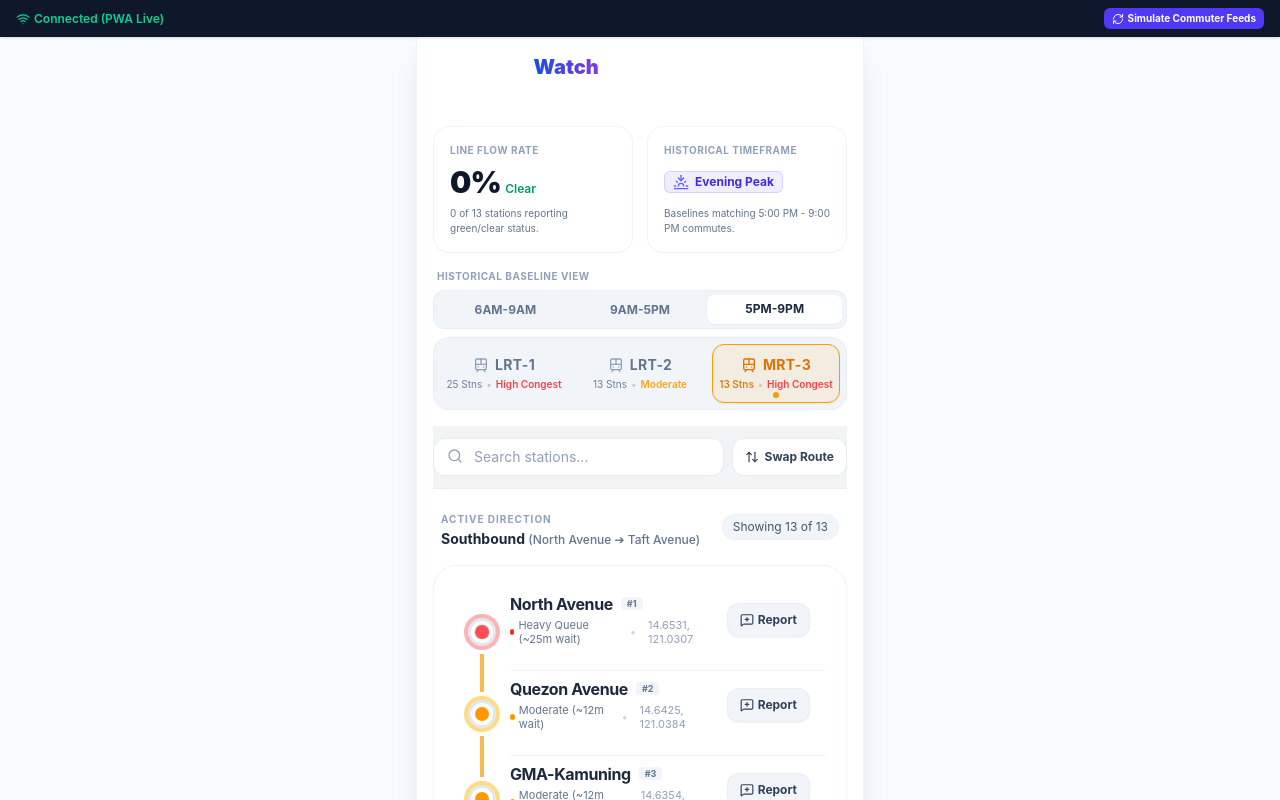
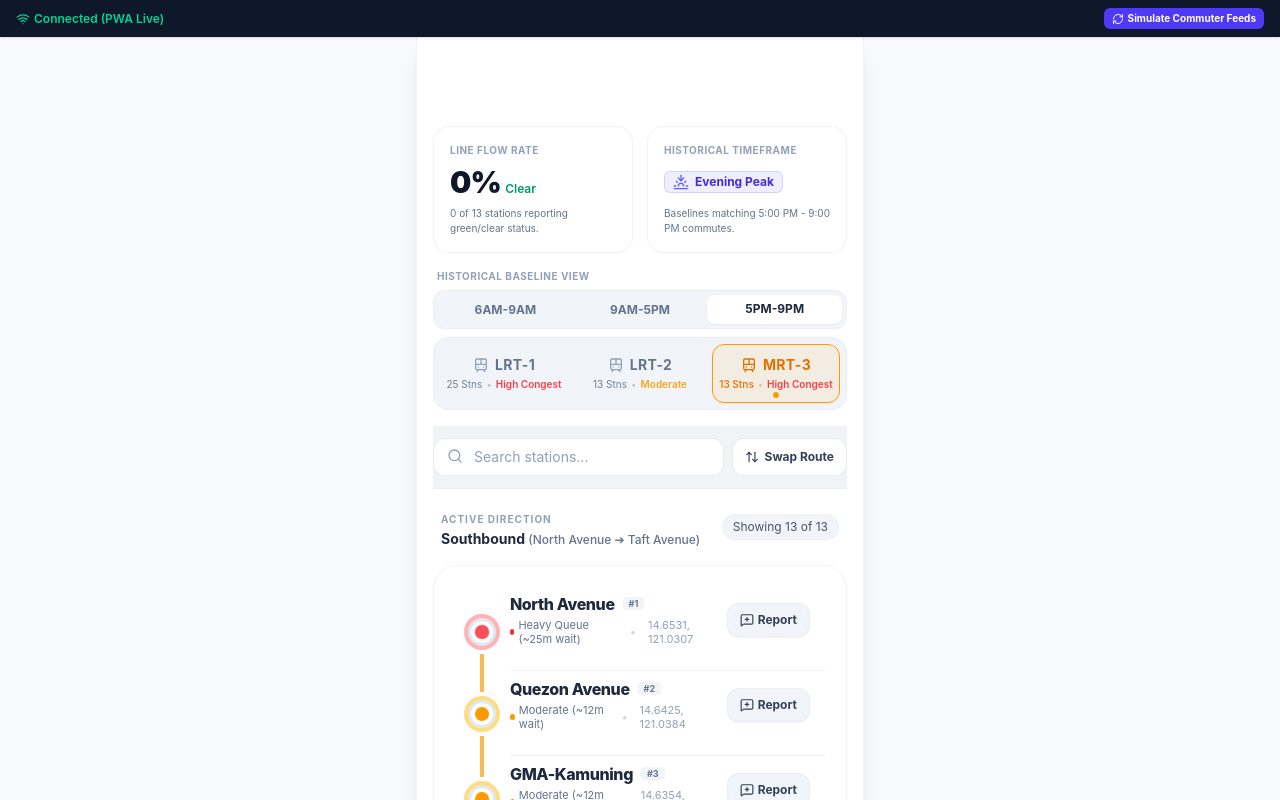
Before and after one commit to marrietty/transit-project, a React (Vite) app in the folder transit-engine-frontend/: page / in a window 1280 px wide. Shown: the top 800 px of the page. Built offline with nearby package versions, Linux system fonts and the light colour scheme.

Commit message:
style(ui): update brand name to Transpec and refine station header font weight

```diff
--- a/transit-engine-frontend/src/components/AppHeader.tsx
+++ b/transit-engine-frontend/src/components/AppHeader.tsx
@@ -18,17 +18,7 @@ export default function AppHeader() {
       <div>
         <div className="flex items-baseline gap-1.5">
           <span className="text-white font-black text-xl tracking-tight leading-none">
-            Commute
-          </span>
-          <span
-            className="text-xl font-black leading-none"
-            style={{
-              background: "linear-gradient(90deg, #1B4FD8, #7C3AED)",
-              WebkitBackgroundClip: "text",
-              WebkitTextFillColor: "transparent",
-            }}
-          >
-            Watch
+            Transpec
           </span>
         </div>
         <p className="text-white/30 text-[10px] font-mono mt-0.5 uppercase tracking-widest">
--- a/transit-engine-frontend/src/components/StationRow.tsx
+++ b/transit-engine-frontend/src/components/StationRow.tsx
@@ -153,7 +153,7 @@ export const StationRow: React.FC<StationRowProps> = ({
         <div className="flex-1 min-w-0 space-y-1 py-1">
           {/* Header Row: Station Name + Order Badge */}
           <div className="flex items-center flex-wrap gap-x-2 gap-y-0.5">
-            <h3 className="font-bold text-[15px] sm:text-base text-slate-800 dark:text-slate-200 tracking-tight leading-tight">
+            <h3 className="font-extrabold text-[15px] sm:text-base text-slate-800 dark:text-slate-200 tracking-tight leading-tight">
               {station.name}
             </h3>
             <span className="inline-flex text-[9px] font-bold px-1.5 py-0.2 bg-slate-100 dark:bg-slate-800 text-slate-500 dark:text-slate-400 rounded-sm">
```
